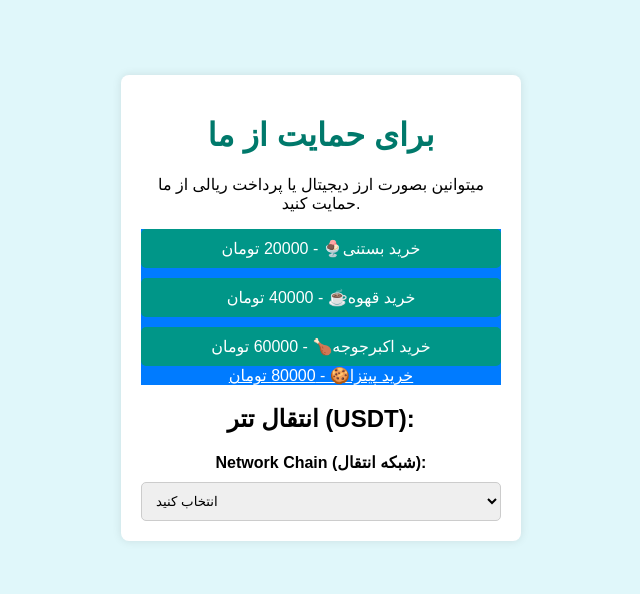
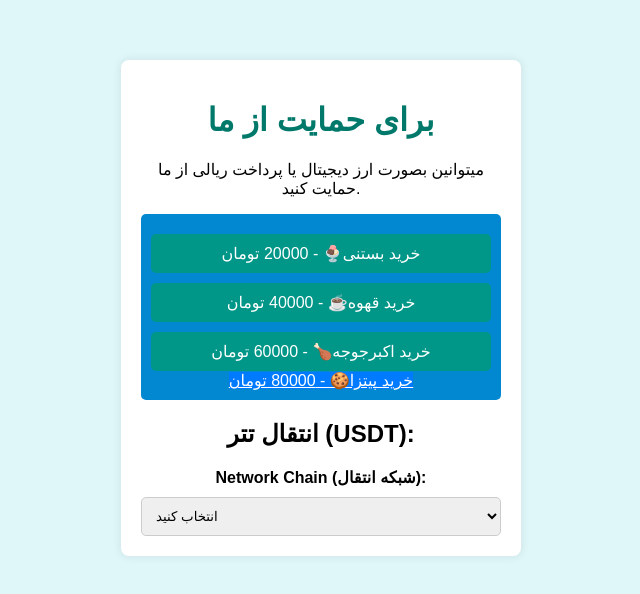
Before and after one commit to davudsedft/Pay, a plain HTML site: page index.html in a window 1280 px wide. Shown: the part 112-706 px from the top of the page, without its empty margins (319-959 px from the left). Drawn offline with Linux system fonts and the light colour scheme.

Commit message:
Update index.html

```diff
--- a/index.html
+++ b/index.html
@@ -103,7 +103,7 @@
         <h1>برای حمایت از ما</h1>
         <p>میتوانین بصورت ارز دیجیتال یا پرداخت ریالی از ما حمایت کنید.</p>
 
-        <div class="button-purchase">
+        <div class="purchase-button">
             <a href="https://purnet.ir/coffe/buy/" class="crypto-button">خرید بستنی🍨 - 20000 تومان</a>
             <a href="https://purnet.ir/coffe/buy2/" class="crypto-button">خرید قهوه☕ - 40000 تومان</a>
             <a href="https://purnet.ir/coffe/buy3/" class="crypto-button">خرید اکبرجوجه🍗 - 60000 تومان</a>
```
